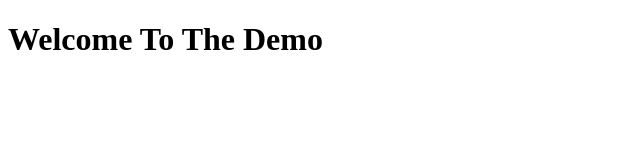
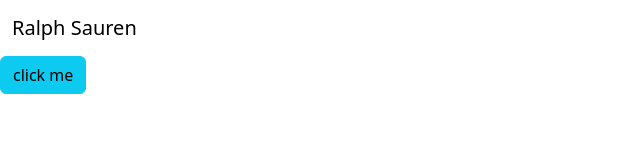
Before and after one commit to Faithfuloscar/COMP001B.LectureActivity6, a plain HTML site: page Index.html in a window 1280 px wide. Shown: the whole page, without its empty margins (0-640 px from the left). Drawn offline with nearby package versions, Linux system fonts and the light colour scheme.

Commit message:
created button and navbar with bootstrap

```diff
--- a/Index.html
+++ b/Index.html
@@ -4,12 +4,21 @@
     <meta charset="UTF-8">
     <meta name="viewport" content="width=device-width, initial-scale=1.0">
     <title>Document</title>
-    <link href="https://cdn.jsdelivr.net/npm/bootstrap@5.2.3/dist/css/bootstrap.min.css">
+    <link href="https://cdn.jsdelivr.net/npm/bootstrap@5.3.2/dist/css/bootstrap.min.css" rel="stylesheet"
+     integrity="sha384-T3c6CoIi6uLrA9TneNEoa7RxnatzjcDSCmG1MXxSR1GAsXEV/Dwwykc2MPK8M2HN" crossorigin="anonymous">
 </head>
 <body>
-    <div class="bar">
-    <h1>Welcome To The Demo</h1>
-    </div>
+    <!-- Creates Navbar with a text link-->
+    <nav class="navbar bg-body-teritiary">
+        <div class="container-fluid">
+            <a class="navbar-brand" href="#">Ralph Sauren</a>
+        </div>
+    </nav>
+    <!--creates a button element and the class attribute changes it's variant-->
+    <button class="btn btn-info">
+        click me
+    </button>
+
 
 </body>
 </html>
```
Also changed, not shown: 1 other file.
